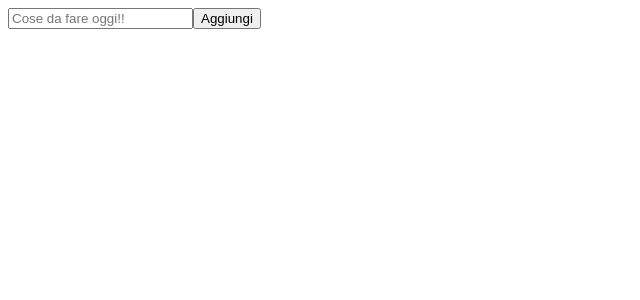
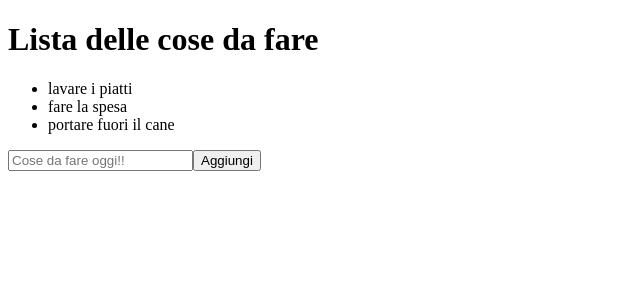
Before and after one commit to VincenzoAmari/react-form, a React (Vite) app: page / in a window 1280 px wide. Shown: the top 300 px of the page, without its empty margins (0-640 px from the left). Built offline with nearby package versions, Linux system fonts and the light colour scheme.

Commit message:
posso aggiungere i campi

```diff
--- a/src/App.jsx
+++ b/src/App.jsx
@@ -7,9 +7,24 @@ function App() {
   const [ToDo, setTODO] = useState(ToDoList);
   const [newDo, setNewDo] = useState('');
 
+  const addDO = (e) => {
+    e.preventDefault();
+    const task = newDo.trim();
+    setTODO([...ToDo, task]);
+    setNewDo('');
+  };
+
+
   return (
     <>
-      <form onSubmit={ToDo}>
+      <h1>Lista delle cose da fare</h1>
+      <ul>
+        {ToDo.map((task, index) => (
+          <li key={index}>{task}</li>
+        ))}
+      </ul>
+
+      <form onSubmit={addDO}>
         <input
           type="text"
           className="form-control"
@@ -17,12 +32,9 @@ function App() {
           value={newDo}
           onChange={(e) => setNewDo(e.target.value)}
         />
-
-          <button className="">Aggiungi</button>
+        <button className="btn btn-primary mt-2">Aggiungi</button>
       </form>
-
     </>
   );
 }
-
 export default App;
```
Lines whose indentation alone changed are shown as unchanged.
